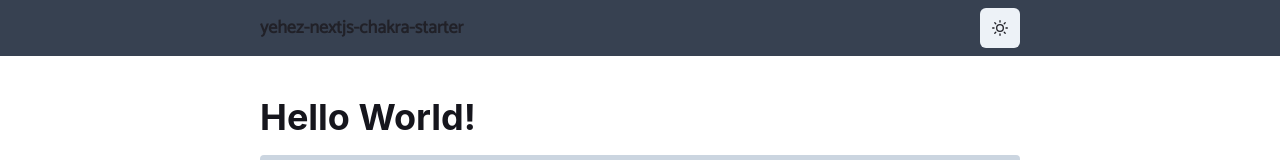
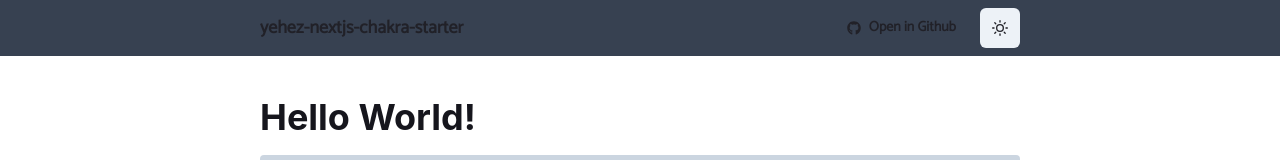
Before and after one commit to yehezkielgunawan/yehez-nextchakra-starter, a Next.js app: page / in a window 1280 px wide. Shown: the top 160 px of the page. Built offline with nearby package versions, Linux system fonts and the light colour scheme.

Commit message:
style(next-seo.config, HeaderComponent, index.tsx): :bento: Update sample image

```diff
--- a/next-seo.config.js
+++ b/next-seo.config.js
@@ -29,7 +29,7 @@ const defaultSEOConfig = {
   additionalLinkTags: [
     {
       rel: "icon",
-      href: "https://res.cloudinary.com/yehez/image/upload/v1630902976/Assassination_Classroom_-_Koro-sensei_smiling_head_fwpndi.svg",
+      href: "https://cosmic-s3.imgix.net/2b340f60-b4f8-11e6-90d2-a7e1741e7b9d-next.jpg?w=1200",
     },
   ],
 };
--- a/src/components/layout/HeaderComponent.tsx
+++ b/src/components/layout/HeaderComponent.tsx
@@ -1,6 +1,8 @@
 import { useColorMode } from "@chakra-ui/color-mode";
 import { Box, Flex, Text } from "@chakra-ui/layout";
+import { Button } from "@chakra-ui/react";
 import React from "react";
+import { FaGithub } from "react-icons/fa";
 
 import { useDesktopWidthCheck } from "functions/helpers/desktopWidthChecker";
 
@@ -32,7 +34,13 @@ const HeaderComponent = () => {
           <b>yehez-nextjs-chakra-starter</b>
         </Text>
 
-        <DarkModeSwitch />
+        <Flex gridGap={3} align="center">
+          <Button leftIcon={<FaGithub />} variant="ghost" size="sm">
+            Open in Github
+          </Button>
+
+          <DarkModeSwitch />
+        </Flex>
       </Flex>
     </Box>
   );
--- a/src/pages/index.tsx
+++ b/src/pages/index.tsx
@@ -51,7 +51,7 @@ const Index = () => {
             alt="Sample Image"
             boxSize={isDesktopWidth ? "150px" : "100px"}
             objectFit="cover"
-            src="https://res.cloudinary.com/yehez/image/upload/v1630902976/Assassination_Classroom_-_Koro-sensei_smiling_head_fwpndi.svg"
+            src="https://cosmic-s3.imgix.net/2b340f60-b4f8-11e6-90d2-a7e1741e7b9d-next.jpg?w=1200"
           />
         </MotionBox>
       </Center>
```
